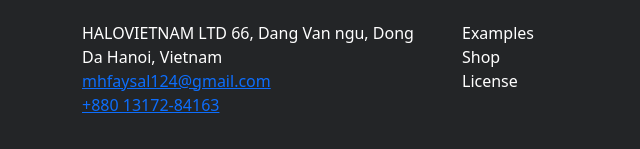
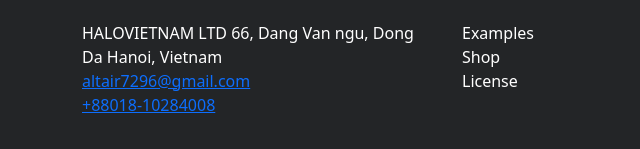
Before and after one commit to aqibulhasan/ssb_project, a plain HTML site: page tiny_one/index.html in a window 1280 px wide. Shown: the part 1839-1988 px from the top of the page, 0-640 px from the left. Drawn offline with Linux system fonts and the light colour scheme.

Commit message:
changed"

```diff
--- a/tiny_one/index.html
+++ b/tiny_one/index.html
@@ -328,8 +328,8 @@
           <div class="col-lg-4 col-md-4 col-sm-12 mb-4">
             <address class="footer_1">
               <p class="mb-0">HALOVIETNAM LTD 66, Dang Van ngu, Dong Da Hanoi, Vietnam</p>
-              <p class="mb-0"><a href="#">mhfaysal124@gmail.com</a></p>
-              <p class="mb-0"><a href="#">+880 13172-84163</a></p>
+              <p class="mb-0"><a href="#">altair7296@gmail.com</a></p>
+              <p class="mb-0"><a href="#">+88018-10284008</a></p>
             </address>
           </div>
 
```
